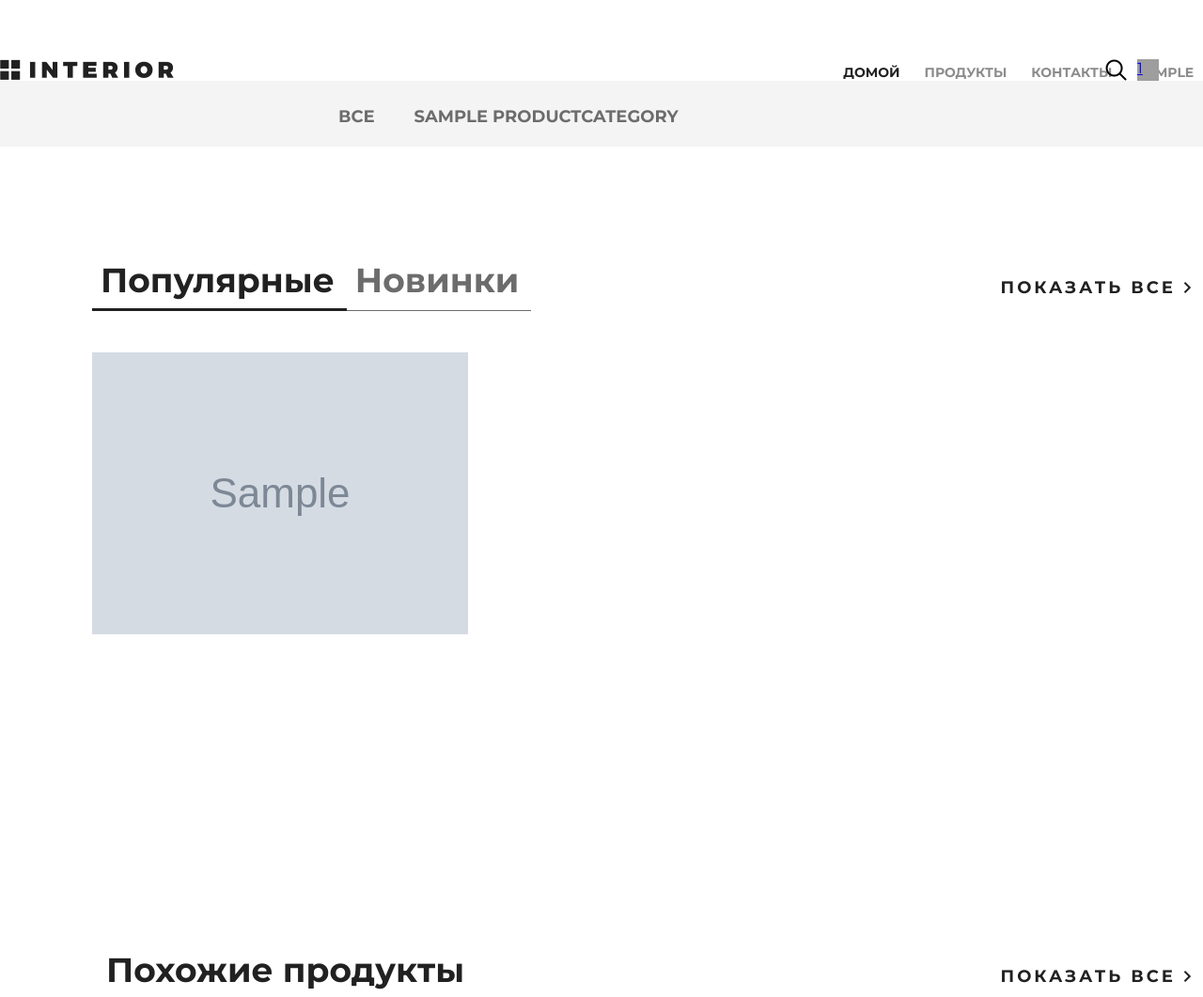
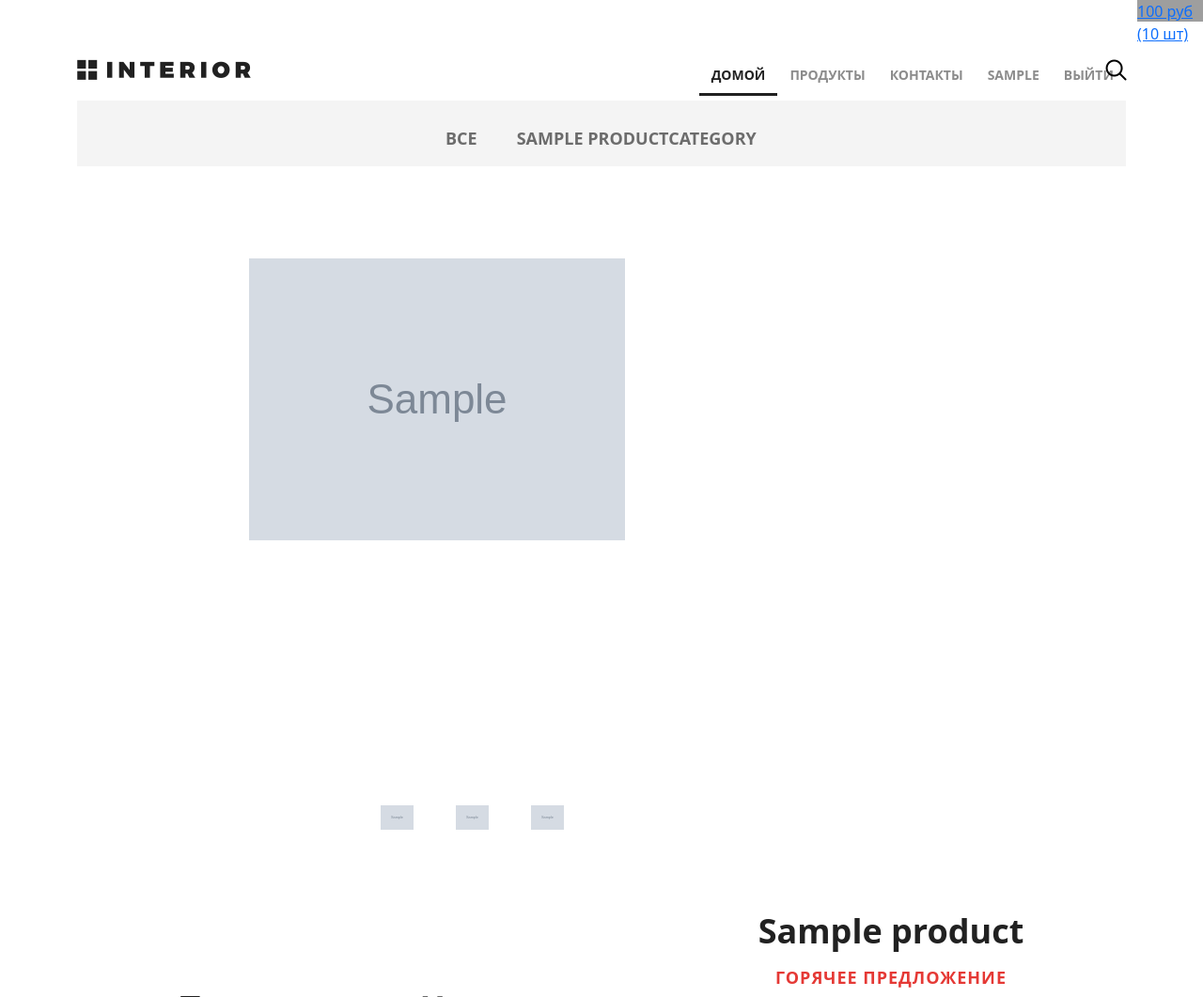
Before and after one commit to EsterMiracle/Django_level-1, a Django app: page /products/ in a window 1280 px wide; the page is wider, and only the part inside the window is pictured. Shown: the top 1061 px of that part at 94% size. Run offline with Django 3.2, Linux system fonts and the light colour scheme; a user stored in the database is signed in; tables that the repository leaves empty hold one stand-in row (values such as "Sample post"); grey boxes marked "Sample" are stand-in pictures; grey boxes are pictures that could not be loaded.

Commit message:
add lesson 6

```diff
--- a/geekshop/authapp/templates/authapp/login.html
+++ b/geekshop/authapp/templates/authapp/login.html
@@ -7,6 +7,9 @@
             <div class="mx-auto col-3">
                 <form class="form-horizontal" action="{% url 'auth:login' %}" method="post">
                     {% csrf_token %}
+                    {% if next %}
+                        <input type="hidden" name="next" value="{{ next }}">
+                    {% endif %}
                     {{ login_form.as_p }}
                     <button type="submit" class="btn btn-primary">Войти</button>
                 </form>
--- a/geekshop/authapp/urls.py
+++ b/geekshop/authapp/urls.py
@@ -7,6 +7,6 @@ app_name = 'authapp'
 urlpatterns = [
     path('login/', login, name='login'),
     path('logout/', logout, name='logout'),
-    path('/register/', register, name='register'),
-    path('/edit/', edit, name='edit'),
+    path('register/', register, name='register'),
+    path('edit/', edit, name='edit'),
 ]
--- a/geekshop/basketapp/models.py
+++ b/geekshop/basketapp/models.py
@@ -22,3 +22,19 @@ class Basket(models.Model):
         verbose_name='время',
         auto_now_add=True,
     )
+
+    @property
+    def product_cost(self):
+        return self.product.price * self.quantity
+
+    @property
+    def total_quantity(self):
+        _items = Basket.objects.filter(user=self.user)
+        _total_quantity = sum(list(map(lambda x: x.quantity, _items)))
+        return _total_quantity
+
+    @property
+    def total_cost(self):
+        _items = Basket.objects.filter(user=self.user)
+        _total_cost = sum(list(map(lambda x: x.product_cost, _items)))
+        return _total_cost
--- a/geekshop/basketapp/urls.py
+++ b/geekshop/basketapp/urls.py
@@ -1,5 +1,6 @@
 from django.urls import path
-from basketapp.views import basket_add, basket_remove, basket
+
+from basketapp.views import basket_add, basket_remove, basket, basket_edit
 
 app_name = 'basketapp'
 
@@ -7,4 +8,5 @@ urlpatterns = [
     path('', basket, name='view'),
     path('add/<int:pk>/', basket_add, name='add'),
     path('remove/<int:pk>/', basket_remove, name='remove'),
+    path('edit/<int:pk>/<int:quantity>/', basket_edit, name='edit')
 ]
--- a/geekshop/geekshop/settings.py
+++ b/geekshop/geekshop/settings.py
@@ -126,6 +126,7 @@ STATIC_URL = '/static/'
 
 STATICFILES_DIRS = (
     os.path.join(BASE_DIR, 'geekshop', 'static'),
+    os.path.join(BASE_DIR, 'basketapp', 'static'),
 )
 
 MEDIA_URL = '/media/'
@@ -135,3 +136,5 @@ MEDIA_ROOT = os.path.join(BASE_DIR, 'media')
 # https://docs.djangoproject.com/en/3.2/ref/settings/#default-auto-field
 
 DEFAULT_AUTO_FIELD = 'django.db.models.BigAutoField'
+
+LOGIN_URL = '/auth/login/'
--- a/geekshop/geekshop/static/geekshop/style.css
+++ b/geekshop/geekshop/static/geekshop/style.css
@@ -82,14 +82,11 @@ html, body {
 }
 .basket {
 	display: block;
-	width: 23px;
 	height: 23px;
 	background-image: url(img/basket.png);
 	position: absolute;
-	top: 63px;
 	left: 1210px;
 }
-
 .clearfix:after {
 	content: "";
 	display: block;
@@ -891,7 +888,6 @@ td:first-child {
 
 .details-products {
 	padding-left: 98px;
-	padding-right: 98px;
 	margin-top: 98px;
 	height: 651px;
 }
--- a/geekshop/geekshop/templates/geekshop/base.html
+++ b/geekshop/geekshop/templates/geekshop/base.html
@@ -7,8 +7,10 @@
 	<title>{% block title %}{{title|title}}{% endblock %}</title>
 	<link rel="stylesheet" type="text/css" href="{% static 'geekshop/style.css' %}">
 	<link rel="stylesheet" href="{% static 'geekshop/fonts/font-awesome/css/font-awesome.css' %}">
+    <link href="https://cdn.jsdelivr.net/npm/bootstrap@5.0.2/dist/css/bootstrap.min.css" rel="stylesheet" integrity="sha384-EVSTQN3/azprG1Anm3QDgpJLIm9Nao0Yz1ztcQTwFspd3yD65VohhpuuCOmLASjC" crossorigin="anonymous">
     {% block css %}
     {% endblock %}
+
     {% block js %}
     {% endblock %}
 </head>
--- a/geekshop/geekshop/templates/geekshop/includes/inc_main_menu.html
+++ b/geekshop/geekshop/templates/geekshop/includes/inc_main_menu.html
@@ -22,7 +22,10 @@
     <a href="#" class="search"></a>
     <a href="{% url 'basket:view' %}" class="basket">
         <span>
-            {% if basket %} {{ basket|length }} {% endif %}
+            {% if basket %}
+                {{ basket.0.total_cost|floatformat:0 }} руб
+                ({{ basket.0.total_quantity }} шт)
+            {% endif %}
         </span>
     </a>
 </div>
--- a/geekshop/geekshop/views.py
+++ b/geekshop/geekshop/views.py
@@ -15,7 +15,7 @@ def index(request):
     context = {
         'title': title,
         'products': products,
-        'basket': basket
+        'basket': basket,
     }
     return render(request, 'geekshop/index.html', context=context)
 
--- a/geekshop/mainapp/templates/mainapp/products.html
+++ b/geekshop/mainapp/templates/mainapp/products.html
@@ -10,49 +10,43 @@
 		<div class="details">
 			{% include 'mainapp/includes/inc_category_menu.html' %}
 
-<!--			<div class="details-products">-->
-<!--				<div class="details-slider">-->
-<!--					<div class="slider-product">-->
-<!--						<img src="/static/geekshop/img/slider1.jpg">-->
-<!--					</div>-->
-<!--					<div class="slider-control">-->
-<!--						<div class="block">-->
-<!--							<a href="#"><img src="/static/geekshop/img/controll.jpg" alt="">-->
-<!--								<div class="text"></div>-->
-<!--							</a>-->
-<!--						</div>-->
-<!--						<div class="block">-->
-<!--							<a href="#"><img src="/static/geekshop/img/controll1.jpg" alt="">-->
-<!--								<div class="text"></div>-->
-<!--							</a>-->
-<!--						</div>-->
-<!--						<div class="block">-->
-<!--							<a href="#"><img src="/static/geekshop/img/controll2.jpg" alt="">-->
-<!--								<div class="text"></div>-->
-<!--							</a>-->
-<!--						</div>-->
-<!--					</div>-->
-<!--				</div>-->
+			<div class="details-products">
+				<div class="details-slider">
+					<div class="slider-product text-center">
+						<img src="/media/{{ hot_product.image }}">
+					</div>
+					<div class="slider-control">
+						<div class="block">
+							<a href="#"><img src="/media/{{ hot_product.image }}" alt="" class="w-50">
+								<div class="text"></div>
+							</a>
+						</div>
+						<div class="block">
+							<a href="#"><img src="/media/{{ hot_product.image }}" alt="" class="w-50">
+								<div class="text"></div>
+							</a>
+						</div>
+						<div class="block">
+							<a href="#"><img src="/media/{{ hot_product.image }}" alt="" class="w-50">
+								<div class="text"></div>
+							</a>
+						</div>
+					</div>
+				</div>
 
-<!--				<div class="description">-->
-<!--					<h3 class="big-bold">Отличный стул</h3>-->
-<!--					<h3 class="red">горячее предложение</h3>-->
-<!--					<p class="price"> 2585.9 <span>руб</span></p>-->
-<!--					<a href="#" class="red-button">-->
-<!--						заказать <i class="fa fa-chevron-right" aria-hidden="true"></i>-->
-<!--					</a>-->
-<!--					<div class="description-text">-->
-<!--						<p>Расположитесь комфортно.</p>-->
-<!--						<p>Отличное качество материалов-->
-<!--							позволит вам это.</p>-->
-<!--						<p>Различные цвета</p>-->
-<!--						<p>высочайший уровень-->
-<!--							эргономики и прочность.</p>-->
-<!--					</div>-->
-<!--				</div>-->
-<!--			</div>-->
-
-					<div class="featured">
+				<div class="description">
+					<h3 class="big-bold">{{ hot_product.name }}</h3>
+					<h3 class="red">горячее предложение</h3>
+					<p class="price"> {{ hot_product.price }} <span>руб</span></p>
+					<a href="{% url 'products:product' hot_product.pk %}" class="red-button">
+						заказать <i class="fa fa-chevron-right" aria-hidden="true"></i>
+					</a>
+					<div class="description-text">
+						{{ hot_product.description }}
+					</div>
+				</div>
+			</div>
+		<div class="featured">
 			<div class="featured-menu">
 					<a class="active" href="#">Популярные</a><a href="#">Новинки</a>
 			</div>
@@ -62,7 +56,7 @@
 			<div class="tab-content">
 				{% for product in products %}
 					<div class="block">
-						<a href="{% url 'basket:add' product.pk %}"><img src="/media/{{product.image}}" alt="">
+						<a href="{% url 'products:product' product.pk %}"><img src="/media/{{product.image}}" alt="">
 							<div class="text">
 								<img src="/static/geekshop/img/icon-hover.png" alt="img">
 								<h4>{{product.name}}</h4>
--- a/geekshop/mainapp/urls.py
+++ b/geekshop/mainapp/urls.py
@@ -1,9 +1,11 @@
 from django.urls import path
-from .views import products
+from .views import products, product
 
 app_name = 'products'
 
 urlpatterns = [
     path('', products, name="index"),
-    path('category/<int:pk>/', products, name='category')
+    path('category/<int:pk>/', products, name='category'),
+    path('product/<int:pk>/', product, name='product')
+
 ]
--- a/geekshop/mainapp/views.py
+++ b/geekshop/mainapp/views.py
@@ -1,16 +1,35 @@
+import random
+
 from django.shortcuts import render, get_object_or_404
 
 from basketapp.models import Basket
 from mainapp.models import ProductCategory, Product
 
 
+def get_basket(user):
+    if user.is_authenticated:
+        return Basket.objects.filter(user=user)
+    else:
+        return []
+
+
+def get_hot_product():
+    products = Product.objects.all()
+
+    return random.sample(list(products), 1)[0]
+
+
+def get_same_products(hot_product):
+    same_products = Product.objects.filter(category=hot_product.category).exclude(pk=hot_product.pk)
+
+    return same_products
+
+
 def products(request, pk=None):
     title = 'продукты/каталог'
-    basket = []
-    if request.user.is_authenticated:
-        basket = Basket.objects.filter(user=request.user)
+    basket = get_basket(request.user)
+
     links_menu = ProductCategory.objects.all()
-
     products = Product.objects.all().order_by('price')
 
     if pk is not None:
@@ -30,13 +49,28 @@ def products(request, pk=None):
         }
         return render(request=request, template_name='mainapp/products.html', context=context)
 
-    same_products = Product.objects.all()[3:5]
+    hot_product = get_hot_product()
+    same_products = get_same_products(hot_product)
 
     context = {
         'title': title,
         'links_menu': links_menu,
+        'hot_product': hot_product,
         'same_products': same_products,
         'products': products,
         'basket': basket,
     }
     return render(request=request, template_name='mainapp/products.html', context=context)
+
+
+def product(request, pk):
+    title = 'продукты'
+
+    context = {
+        'title': title,
+        'links_menu': ProductCategory.objects.all(),
+        'product': get_object_or_404(Product, pk=pk),
+        'basket': get_basket(request.user),
+    }
+
+    return render(request, 'mainapp/product.html', context)
```
Also changed, not shown: geekshop/authapp/views.py (+7 -1 lines), geekshop/basketapp/static/basketapp/js/script.js (added, +15 -0 lines), geekshop/basketapp/templates/basketapp/basket.html (+24 -2 lines), geekshop/basketapp/templates/basketapp/includes/inc_basket_list.html (added, +35 -0 lines), geekshop/basketapp/views.py (+41 -2 lines), geekshop/mainapp/templates/mainapp/product.html (added, +52 -0 lines).
